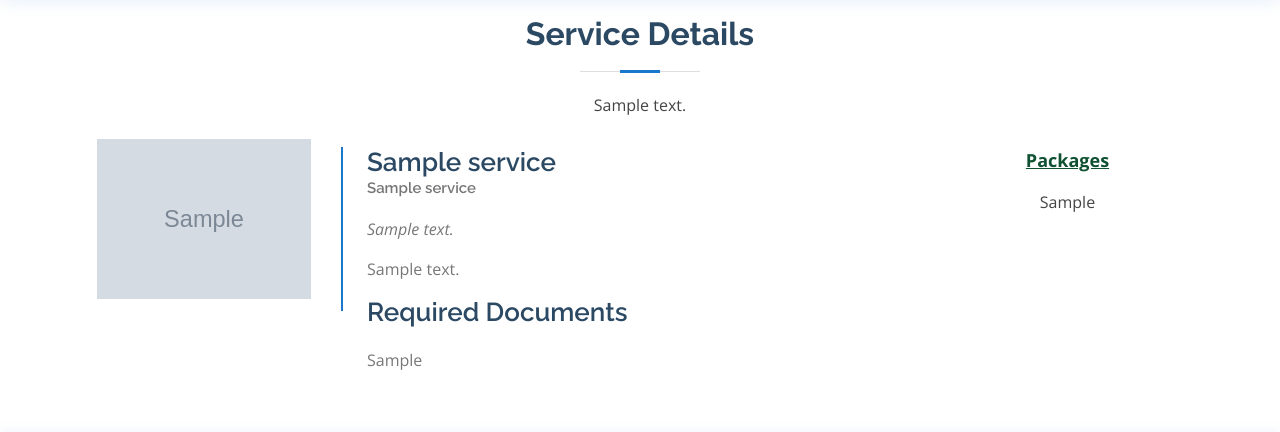
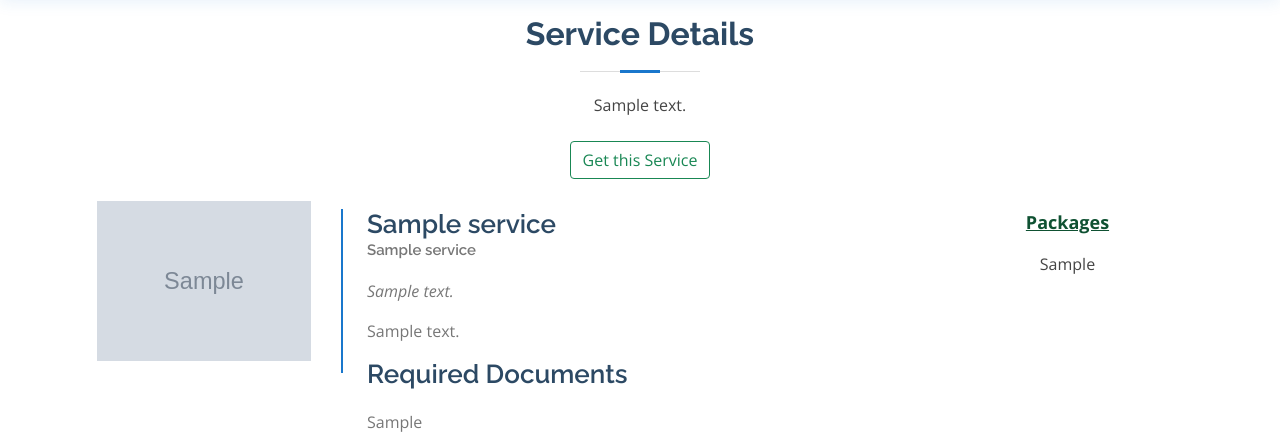
Before and after one commit to Sharif-00112/GetEasy-Web, a Django app: page /service_details/1/ in a window 1280 px wide. Shown: the part 119-551 px from the top of the page. Run offline with Django 3.2, Linux system fonts and the light colour scheme; tables that the repository leaves empty hold one stand-in row (values such as "Sample post"); grey boxes marked "Sample" are stand-in pictures; some libraries are stand-ins or nearby versions.

Commit message:
add button on details page

```diff
--- a/GetEasyApp/templates/service_details.html
+++ b/GetEasyApp/templates/service_details.html
@@ -9,6 +9,10 @@
             <div class="section-title" style="padding-top: 74px;">
                 <h2>Service Details</h2>
                 <p>{% autoescape off %}{{ service.short_desc }}{% endautoescape %}</p>
+                <a href="{% url 'getservice' service.id %}"
+                   class="btn btn-outline-success mt-4">Get
+                    this
+                    Service</a>
             </div>
 
             <div class="row">
@@ -28,12 +32,12 @@
                             <div class="row">
                                 <div class="col-lg-8 details order-2 order-lg-1">
                                     <h3>{{ service.title }}<br>
-                                    <p style="font-size: 15px;">{{ service.subtitle }}</p></h3>
+                                        <p style="font-size: 15px;">{{ service.subtitle }}</p></h3>
                                     <p class="fst-italic">
                                         {% autoescape off %}{{ service.short_desc }}{% endautoescape %}</p>
                                     <p>{% autoescape off %}{{ service.details }}{% endautoescape %}</p>
-                                <h3> Required Documents</h3>
-                                <p>{% autoescape off %}{{ service.required_doc }}{% endautoescape %}</p>
+                                    <h3> Required Documents</h3>
+                                    <p>{% autoescape off %}{{ service.required_doc }}{% endautoescape %}</p>
                                 </div>
                                 <div class="col-lg-4 text-center order-1 order-lg-2">
                                     <p style="font-weight: bolder; font-size: large; color: #0f5132"><u>Packages</u></p>
```
